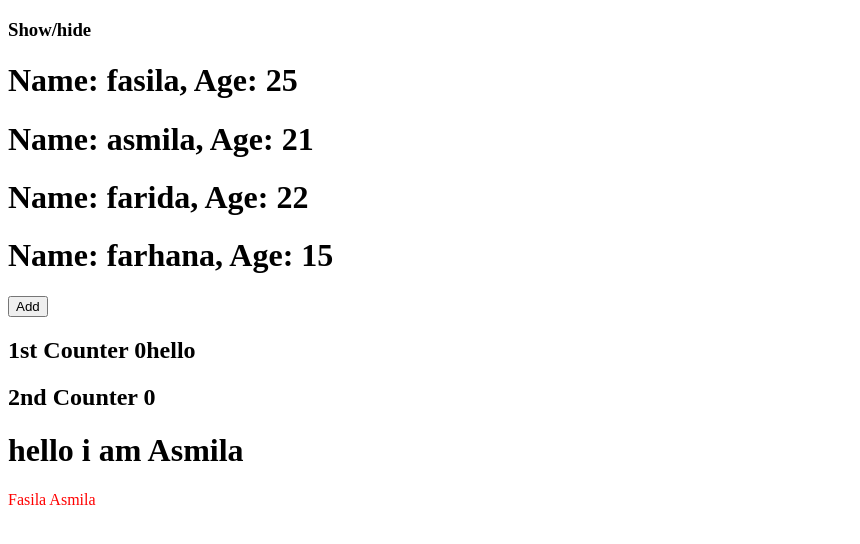
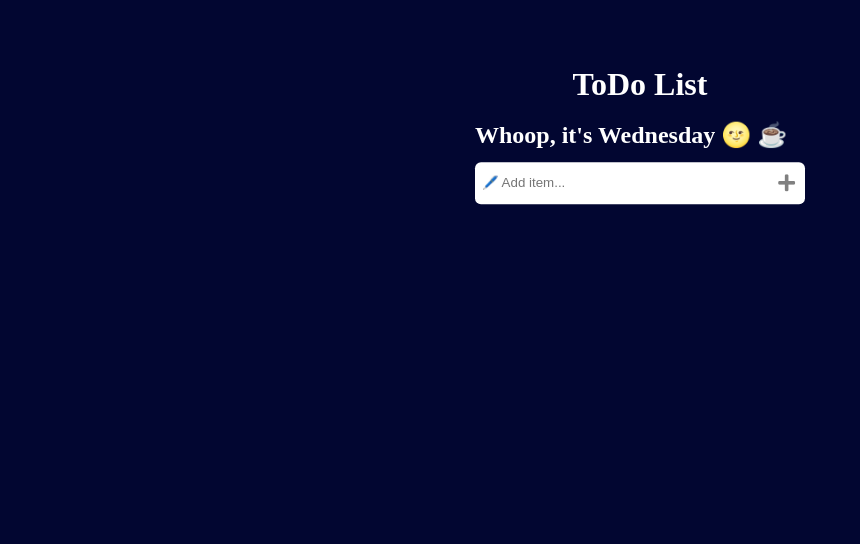
Before and after one commit to FasilaAsmila/FasilaRepo, a React (Create React App) app in the folder sample/: page / in a window 1280 px wide. Shown: the top 544 px of the page, without its empty margins (0-860 px from the left). Built offline with nearby package versions, Linux system fonts and the light colour scheme.

Commit message:
UseEffect Added

```diff
--- a/sample/public/index.html
+++ b/sample/public/index.html
@@ -2,14 +2,14 @@
 <html lang="en">
   <head>
     <meta charset="utf-8" />
-    <link rel="icon" href="%PUBLIC_URL%/favicon.ico" />
+
     <meta name="viewport" content="width=device-width, initial-scale=1" />
     <meta name="theme-color" content="#000000" />
     <meta
       name="description"
       content="Web site created using create-react-app"
     />
-    <link rel="apple-touch-icon" href="%PUBLIC_URL%/logo192.png" />
+
     <!--
       manifest.json provides metadata used when your web app is installed on a
       user's mobile device or desktop. See https://developers.google.com/web/fundamentals/web-app-manifest/
@@ -25,6 +25,8 @@
       Learn how to configure a non-root public URL by running `npm run build`.
     -->
     <title>React App</title>
+
+    <link rel="stylesheet" href="https://cdnjs.cloudflare.com/ajax/libs/font-awesome/5.15.3/css/all.min.css" integrity="sha512-iBBXm8fW90+nuLcSKlbmrPcLa0OT92xO1BIsZ+ywDWZCvqsWgccV3gFoRBv0z+8dLJgyAHIhR35VZc2oM/gI1w==" crossorigin="anonymous" referrerpolicy="no-referrer" />
   </head>
   <body>
     <noscript>You need to enable JavaScript to run this app.</noscript>
--- a/sample/src/App.css
+++ b/sample/src/App.css
@@ -1,3 +1,91 @@
 .Hello{
     background-color: blueviolet;
 }
+
+* {
+    margin: 0;
+    padding: 0;
+  }
+
+  body {
+    background-color: #020631;
+  }
+
+  .app {
+    position: absolute;
+    top: 10%;
+    left: 50%;
+    transform: translate(-50%, -10%);
+  }
+
+  .app .mainHeading h1 {
+    text-align: center;
+  }
+
+  .app h1,
+  h2 {
+    color: white;
+  }
+
+  .app .input {
+    display: flex;
+    justify-content: center;
+    align-items: center;
+  }
+
+  .app .input {
+    margin-top: 0.8em;
+    width: 20em;
+    height: 2em;
+    background-color: white;
+    display: flex;
+    justify-content: space-between;
+    align-items: center;
+    border-radius: 6px;
+    padding: 5px;
+  }
+
+  .app .input input {
+    width: 100%;
+    height: 1.6em;
+    border-color: transparent;
+    outline-color: transparent;
+  }
+
+  .app i {
+    cursor: pointer;
+    font-size: larger;
+    font-weight: 900;
+    color: grey;
+    margin-right: 5px;
+  }
+  .app .todos {
+    display: flex;
+    justify-content: center;
+    align-items: center;
+    flex-direction: column;
+  }
+  .app .todos .todo {
+    margin-top: 0.8em;
+    width: 20em;
+    height: 2em;
+    background-color: white;
+    display: flex;
+    justify-content: space-between;
+    align-items: center;
+    border-radius: 6px;
+    padding: 5px;
+  }
+  .app .todos .todo .left {
+    display: flex;
+    justify-content: flex-start;
+    align-items: center;
+  }
+
+  .app .todos .todo .left p {
+    margin-left: 3px;
+    font-size: medium;
+    font-weight: 700;
+    font-style: normal;
+    color: grey;
+  }
--- a/sample/src/App.js
+++ b/sample/src/App.js
@@ -1,77 +1,71 @@
-import './App.css'
-import Header from './components/Header';
-import {useState} from 'react'
-import Employee from './Employee';
-import Counting from './Counting';
-import Counter1 from './counter1';
+import React from 'react';
+import './App.css';
+import{useState} from 'react'
 
 function App() {
+  const [toDos,setToDos]=useState([])
+  const [toDo,setToDo]=useState('')
+  return (
+    <div className="app">
+      <div className="mainHeading">
+        <h1>ToDo List</h1>
+      </div>
+      <div className="subHeading">
+        <br />
+        <h2>Whoop, it's Wednesday 🌝 ☕ </h2>
+      </div>
+      <div className="input">
+        <input value={toDo} onChange={(e)=>setToDo(e.target.value)} type="text" placeholder="🖊️ Add item..." />
+        <i onClick={()=>setToDos([...toDos,{id:Date.now(), text:toDo, status:false}])} className="fas fa-plus"></i>
+      </div>
+      <div className="todos">
 
-  const [counter, setCount]=useState(0)
-  const data = 'Asmila'
-//  let counter = 0;
-  const addCount =()=>{
-    setCount(counter+1)
-    console.log(counter);
-  }
+      {
+        toDos.map((obj)=>{
 
-  let obj = {
-    title:'1st Counter',
-    count:counter,
-    place:'hello'
-  }
+      return(
+        <div className="todo">
 
-  let emp =[
-    {name:'fasila',age:25},
-    {name:'asmila',age:21},
-    {name:'farida',age:22},
-    {name:'farhana',age:15},
-  ]
+          <div className="left">
+            <input
+            onChange={
+              (e)=>{console.log(e.target.checked);
+              console.log(obj);
+              setToDos(toDos.filter(
+                obj2=>{
+                  if(obj2.id===obj.id){
+                    obj2.status=e.target.checked
 
-  const [state, setState]=useState(false)
+                  }
+                  return obj2
+                }
+              ))
+              }
 
-  return (
-    <div>
-{/* UseEffect */}
-      <h3 onClick={()=>setState(!state)}>Show/hide</h3>
- { state ? <Counting /> : null }
+            }
+            value={obj.status} type="checkbox" name="" id="" />
+            <p>{obj.text}</p>
+          </div>
+          <div className="right">
+            <i className="fas fa-times"></i>
+          </div>
+        </div>
+          )
+          })
+        }
 
+        {
+          toDos.map((obj)=>{
+            if(obj.status){
+              return(<h1>{obj.text}</h1>)
+            }
+            return null
+          })
+        }
 
-{/* Map */}
-
-  {
-    emp.map((obj, index)=>
-
-
-  <Employee key={index} {...obj} />
-
-    )
-  }
-{/* counter++ */}
-<button onClick={addCount}>Add</button>
-  <Counter1 {...obj} />
-  <Counter1 title='2nd Counter' count={counter} />
-
-
-<Header data={data}/>
-
-
-
-
-    <p style={{color:'red'}}>Fasila {data} </p>
-
-    {/* <Hello   />
-    <Hello/>
-    <Hello/>
-     */}
-
+      </div>
     </div>
-
   );
 }
-function Hello(){
-  return(
-    <h1 className='Hello'>hello fasila</h1>
-  )
-}
+
 export default App;
```
